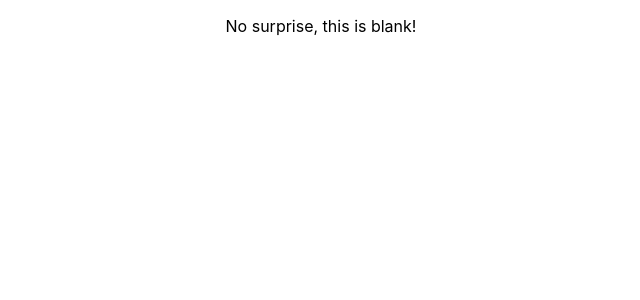
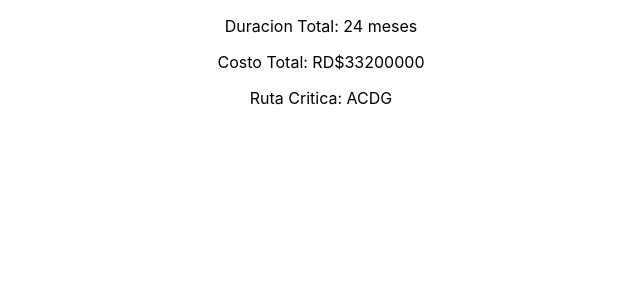
Before and after one commit to Josejuan2399/PERT, a React (Create React App) app: page / in a window 1280 px wide. Shown: the top 300 px of the page, without its empty margins (319-959 px from the left). Built offline with nearby package versions, Linux system fonts and the light colour scheme.

Commit message:
Displaying Results

```diff
--- a/src/App.js
+++ b/src/App.js
@@ -1,12 +1,44 @@
-import React from 'react';
+import React, {useState
+} from 'react';
 import './App.css';
+import { calculateTotalCost, calculateTotalDuration, calculateCriticalPath, Activity } from './logic.js';
+import { spawn } from 'child_process';
+
+const data = [
+  new Activity("A", 10, 100000),
+  new Activity("B", 5, 500000),
+  new Activity("C", 1, 1000000, "A", "B"),
+  new Activity("D", 9, 2000000, "C"),
+  new Activity("E", 7, 800000, "C"),
+  new Activity("F", 1, 1500000, "D", "E"),
+  new Activity("G", 4, 600000, "D", "E")
+];
+
+let flatActivitiesDone = [];
+let groupedActivitiesDone = [[]];
+let adminExpenses = 50000;
+const totalDuration = calculateTotalDuration(data, groupedActivitiesDone, flatActivitiesDone);
+const totalCost = calculateTotalCost(data, totalDuration,adminExpenses);
+const criticalPath = calculateCriticalPath(groupedActivitiesDone);
 
 function App() {
+  let [count, setCount] = useState(0);
   return (
     <div className="App">
-      <p>No surprise, this is blank!</p>
+      <Results duration={totalDuration} cost={totalCost} criticalPath={criticalPath}/>
     </div>
   );
 }
 
+function Results({duration, cost, criticalPath}) {
+  return (
+    <div>
+      <p>Duracion Total: {duration} meses</p>
+      <p>Costo Total: RD${cost}</p>
+      <span>Ruta Critica: </span>
+      {criticalPath.map(element => <span>{element[0].name}</span>)}
+    </div>
+  )
+}
+
 export default App;
--- a/src/logic.js
+++ b/src/logic.js
@@ -1,4 +1,4 @@
-function Activity(name, duration, cost, ...pre) {
+export function Activity(name, duration, cost, ...pre) {
   this.name = name;
   this.duration = duration;
   this.cost = cost;
@@ -19,8 +19,9 @@ we must do some checks:
  *
  * @param {Array<Activity>} activities
  * @param {Number} adminExpenses
+ * @param {Number} totalDuration
  */
-function calculateTotalCost(activities, adminExpenses) {
+export function calculateTotalCost(activities, totalDuration, adminExpenses) {
   return (
     activities.reduce((total, { cost, duration }) => {
       return total + cost * duration;
@@ -35,7 +36,7 @@ function calculateTotalCost(activities, adminExpenses) {
  * @param {Array<Activity>} activities
  * @param {Array<Array<Activity>>} groupedActivitiesDone
  */
-function calculateTotalDuration(activities, groupedActivitiesDone, flatActivitiesDone) {
+export function calculateTotalDuration(activities, groupedActivitiesDone, flatActivitiesDone) {
   handleActivities(activities, flatActivitiesDone, groupedActivitiesDone);
   return groupedActivitiesDone
     .map(group => {
@@ -49,7 +50,7 @@ function calculateTotalDuration(activities, groupedActivitiesDone, flatActivitie
  *
  * @param {Array<Array<Activity>>} groupedActivitiesDone
  */
-function calculateCriticalPath(groupedActivitiesDone) {
+export function calculateCriticalPath(groupedActivitiesDone) {
   return groupedActivitiesDone
     .map(group => {
       return group.filter(act => act.duration === getHighestDuration(group))
@@ -139,12 +140,6 @@ function getHighestDuration(activityGroup) {
   );
 }
 
-exports.module = {
-  calculateCriticalPath,
-  calculateTotalCost,
-  calculateTotalDuration
-}
-
 // >>>>>>>>>>>>>>>>>>>>>>>>>>>>>>>>>>>>>>>> SAMPLES <<<<<<<<<<<<<<<<<<<<<<<<<<<<<<<<<<<<
 
 // const data = [
```
